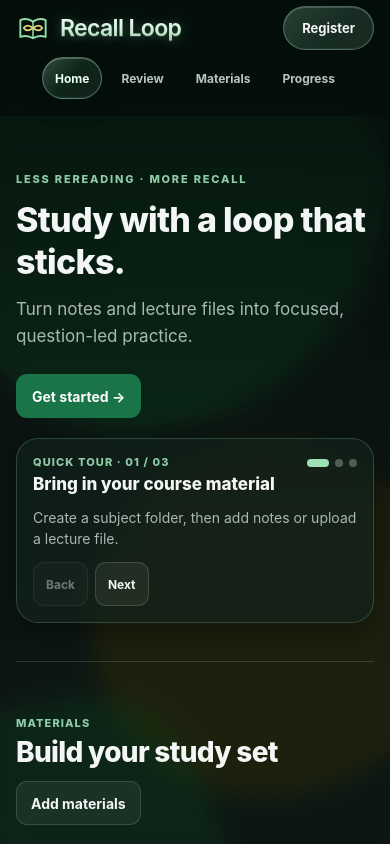
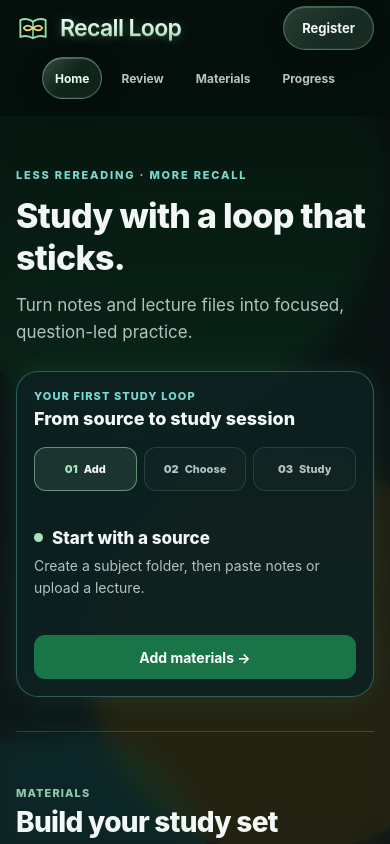
Before and after one commit to jaexmachine/recall-loop, a React Native app: screen / in a window 390 px wide. Built offline with nearby package versions, Linux system fonts and the light colour scheme.

Commit message:
feat: improve home tutorial and color depth

```diff
--- a/App.tsx
+++ b/App.tsx
@@ -109,10 +109,10 @@ const demoQuiz = [
 ];
 
 const palette = {
-  ink: '#f3f6f4', muted: '#aab8b5', soft: '#07120f', paper: 'rgba(17,31,26,0.70)',
-  line: 'rgba(220,245,230,0.15)', navy: '#10261c', navy2: '#193b2a', yellow: '#f5d85e',
+  ink: '#f3f8f6', muted: '#b1c2c2', soft: '#081514', paper: 'rgba(16,35,35,0.76)',
+  line: 'rgba(211,241,238,0.17)', navy: '#102927', navy2: '#19423c', yellow: '#f2cb72',
   yellowSoft: '#fff3b5', green: '#21815b', greenSoft: '#e5f4ea', blueSoft: '#e8f1f5',
-  coral: '#d9785b',
+  aqua: '#7bd9d0', coral: '#e08b72',
 };
 
 const styles = StyleSheet.create({
@@ -132,8 +132,8 @@ const styles = StyleSheet.create({
   scrollBackdrop: { position: 'absolute', left: 0, right: 0, top: 0, bottom: 0, overflow: 'hidden', backgroundColor: palette.soft },
   backgroundBlur: { position: 'absolute', left: 0, right: 0, top: 0, bottom: 0 },
   glowA: { position: 'absolute', width: 520, height: 520, borderRadius: 260, backgroundColor: 'rgba(19,104,62,0.4)', top: -190, right: '12%' },
-  glowB: { position: 'absolute', width: 420, height: 420, borderRadius: 210, backgroundColor: 'rgba(8,68,43,0.48)', bottom: -170, right: '8%' },
-  glowC: { position: 'absolute', width: 340, height: 340, borderRadius: 170, backgroundColor: 'rgba(180,142,31,0.16)', bottom: '18%', left: '18%' },
+  glowB: { position: 'absolute', width: 460, height: 460, borderRadius: 230, backgroundColor: 'rgba(7,105,113,0.28)', bottom: -170, right: '8%' },
+  glowC: { position: 'absolute', width: 380, height: 380, borderRadius: 190, backgroundColor: 'rgba(191,133,42,0.20)', bottom: '18%', left: '18%' },
   label: { fontSize: 11, fontWeight: '800', color: palette.muted, letterSpacing: 1.1, textTransform: 'uppercase' },
   title: { fontSize: 28, fontWeight: '800', color: palette.ink, letterSpacing: -0.7 },
   body: { fontSize: 14, color: palette.muted, lineHeight: 21 },
@@ -1215,21 +1215,24 @@ function GlassCard({ children, style, dark = false }: { children: React.ReactNod
   ];
   const selectedOption = paceOptions.find((option) => option.id === selectedPace)!;
   const tutorialSteps = [
-    { label: 'ADD', title: 'Bring in your course material', description: 'Create a subject folder, then add notes or upload a lecture file.' },
-    { label: 'CHOOSE', title: 'Pick what you want to study', description: 'Select one source, a few, or the whole folder. Add your questions or draft them with AI.' },
-    { label: 'PRACTICE', title: 'Recall, review, and retry', description: 'Choose a pace, answer from memory, check the source, and revisit what needs work.' },
+    { label: 'Add', title: 'Start with a source', description: 'Create a subject folder, then paste notes or upload a lecture.', accent: '#a6e5b8' },
+    { label: 'Choose', title: 'Set your study focus', description: 'Select one or more sources, then read, practice questions, or build an AI study set.', accent: palette.aqua },
+    { label: 'Study', title: 'Learn by retrieving', description: 'Pick Cram, Steady, or Deep. Answer from memory, then check the source.', accent: palette.yellow },
   ];
   const activeTutorialStep = tutorialSteps[tutorialStep];
-  const heroTutorial = <View testID="torch-block" style={[styles.card, { width: '100%', maxWidth: 760, gap: 13, padding: compact ? 16 : 20, backgroundColor: 'rgba(18,37,29,0.62)', borderColor: 'rgba(143,203,166,0.24)' }]}>
-    <View style={{ flexDirection: 'row', alignItems: 'flex-start', justifyContent: 'space-between', gap: 12 }}>
-      <View style={{ flex: 1, minWidth: 0, gap: 5 }}><Text style={[styles.label, { color: '#8fcba6' }]}>QUICK TOUR · {String(tutorialStep + 1).padStart(2, '0')} / 03</Text><Text style={{ color: palette.ink, fontSize: compact ? 17 : 19, fontWeight: '800' }}>{activeTutorialStep.title}</Text></View>
-      <View style={{ flexDirection: 'row', alignItems: 'center', gap: 6, paddingTop: 4 }}>{tutorialSteps.map((step, index) => <Pressable key={step.label} accessibilityRole="button" accessibilityLabel={`Tutorial step ${index + 1}: ${step.label.toLowerCase()}`} accessibilityState={{ selected: tutorialStep === index }} onPress={() => setTutorialStep(index)} style={{ width: tutorialStep === index ? 22 : 8, height: 8, borderRadius: 5, backgroundColor: tutorialStep === index ? '#9fe1b5' : 'rgba(220,239,226,0.3)' }} />)}</View>
+  const heroTutorial = <View testID="torch-block" style={[styles.card, { width: '100%', maxWidth: wide ? 500 : 760, gap: 18, padding: compact ? 17 : 22, backgroundColor: 'rgba(13,34,34,0.88)', borderColor: 'rgba(123,217,208,0.32)', shadowColor: '#40b9b0', shadowOpacity: 0.13, shadowRadius: 28 }]}>
+    <View style={{ gap: 5 }}><Text style={[styles.label, { color: palette.aqua }]}>YOUR FIRST STUDY LOOP</Text><Text style={{ color: palette.ink, fontSize: compact ? 18 : 20, fontWeight: '800' }}>From source to study session</Text></View>
+    <View style={{ flexDirection: 'row', gap: 7 }}>
+      {tutorialSteps.map((step, index) => {
+        const active = tutorialStep === index;
+        return <Pressable key={step.label} accessibilityRole="button" accessibilityLabel={`Step ${index + 1}: ${step.label}`} accessibilityState={{ selected: active }} onPress={() => setTutorialStep(index)} style={{ flex: 1, minWidth: 0, minHeight: 44, flexDirection: 'row', alignItems: 'center', justifyContent: 'center', gap: 6, paddingHorizontal: compact ? 5 : 9, borderRadius: 12, borderWidth: 1, borderColor: active ? `${step.accent}88` : 'rgba(211,241,238,0.12)', backgroundColor: active ? `${step.accent}1c` : 'rgba(255,255,255,0.025)' }}><Text style={{ color: active ? step.accent : palette.muted, fontSize: 11, fontWeight: '900' }}>0{index + 1}</Text><Text numberOfLines={1} style={{ color: active ? palette.ink : palette.muted, fontSize: compact ? 11 : 12, fontWeight: '800' }}>{step.label}</Text></Pressable>;
+      })}
     </View>
-    <Text style={styles.body}>{activeTutorialStep.description}</Text>
-    <View style={{ flexDirection: 'row', alignItems: 'center', justifyContent: 'space-between', flexWrap: 'wrap', gap: 10 }}>
-      <View style={{ flexDirection: 'row', gap: 7 }}><ActionButton compact secondary disabled={tutorialStep === 0} label="Back" onPress={() => setTutorialStep((step) => Math.max(0, step - 1))} /><ActionButton compact secondary disabled={tutorialStep === tutorialSteps.length - 1} label="Next" onPress={() => setTutorialStep((step) => Math.min(tutorialSteps.length - 1, step + 1))} /></View>
-      {tutorialStep === tutorialSteps.length - 1 && <ActionButton compact label={hasStudyContent ? 'Choose a pace →' : 'Open Materials →'} onPress={() => setPage(hasStudyContent ? 'modes' : 'import')} />}
+    <View accessibilityLiveRegion="polite" style={{ minHeight: compact ? 108 : 96, justifyContent: 'center', gap: 7, paddingVertical: 2 }}>
+      <View style={{ flexDirection: 'row', alignItems: 'center', gap: 9 }}><View style={{ width: 9, height: 9, borderRadius: 5, backgroundColor: activeTutorialStep.accent }} /><Text style={{ color: palette.ink, fontSize: compact ? 17 : 18, fontWeight: '800' }}>{activeTutorialStep.title}</Text></View>
+      <Text style={[styles.body, { lineHeight: 22 }]}>{activeTutorialStep.description}</Text>
     </View>
+    <ActionButton label={tutorialStep === 0 ? 'Add materials →' : tutorialStep === 1 ? 'Choose sources →' : hasStudyContent ? 'Choose a pace →' : 'Add materials first →'} onPress={() => setPage(tutorialStep === 2 && hasStudyContent ? 'modes' : 'import')} />
   </View>;
   const materialsSection = <View testID="scroll-reveal" style={{ paddingVertical: 54, borderTopWidth: 1, borderColor: palette.line, gap: 14 }}>
     <View style={{ flexDirection: 'row', justifyContent: 'space-between', alignItems: 'center', flexWrap: 'wrap', gap: 12 }}>
@@ -1238,9 +1241,8 @@ function GlassCard({ children, style, dark = false }: { children: React.ReactNod
     </View>
   </View>;
   const home = <View style={[styles.content, { paddingTop: 10, gap: 0 }]}>
-    <View testID="scroll-reveal" style={{ minHeight: compact ? undefined : 520, justifyContent: 'center', alignItems: 'flex-start', paddingVertical: compact ? 38 : 64, gap: 20 }}>
-      <View style={{ width: '100%', maxWidth: 800, alignItems: 'flex-start', gap: 13 }}><Text style={[styles.label, { color: '#8fcba6', letterSpacing: 1.8 }]}>LESS REREADING · MORE RECALL</Text><Text style={[styles.title, { fontSize: wide ? 52 : compact ? 34 : 42, lineHeight: wide ? 62 : compact ? 42 : 52 }]}>Study with a loop that sticks.</Text><Text style={[styles.body, { fontSize: 17, lineHeight: 27, maxWidth: 650 }]}>Turn notes and lecture files into focused, question-led practice.</Text></View>
-      <View style={{ flexDirection: 'row', alignItems: 'center', gap: 12, flexWrap: 'wrap', marginTop: 4 }}><ActionButton label={hasStudyContent ? 'Choose a study mode →' : 'Get started →'} onPress={() => setPage(hasStudyContent ? 'modes' : 'import')} /></View>
+    <View testID="scroll-reveal" style={{ minHeight: compact ? undefined : wide ? 500 : undefined, flexDirection: wide ? 'row' : 'column', justifyContent: 'center', alignItems: 'center', paddingVertical: compact ? 34 : 54, gap: wide ? 40 : 25 }}>
+      <View style={{ flex: 1, width: '100%', maxWidth: wide ? 610 : 800, alignItems: 'flex-start', gap: 13 }}><Text style={[styles.label, { color: palette.aqua, letterSpacing: 1.8 }]}>LESS REREADING · MORE RECALL</Text><Text style={[styles.title, { fontSize: wide ? 48 : compact ? 34 : 42, lineHeight: wide ? 56 : compact ? 42 : 52 }]}>Study with a loop that sticks.</Text><Text style={[styles.body, { fontSize: 17, lineHeight: 27, maxWidth: 560 }]}>Turn notes and lecture files into focused, question-led practice.</Text></View>
       {heroTutorial}
     </View>
     {materialsSection}
```
